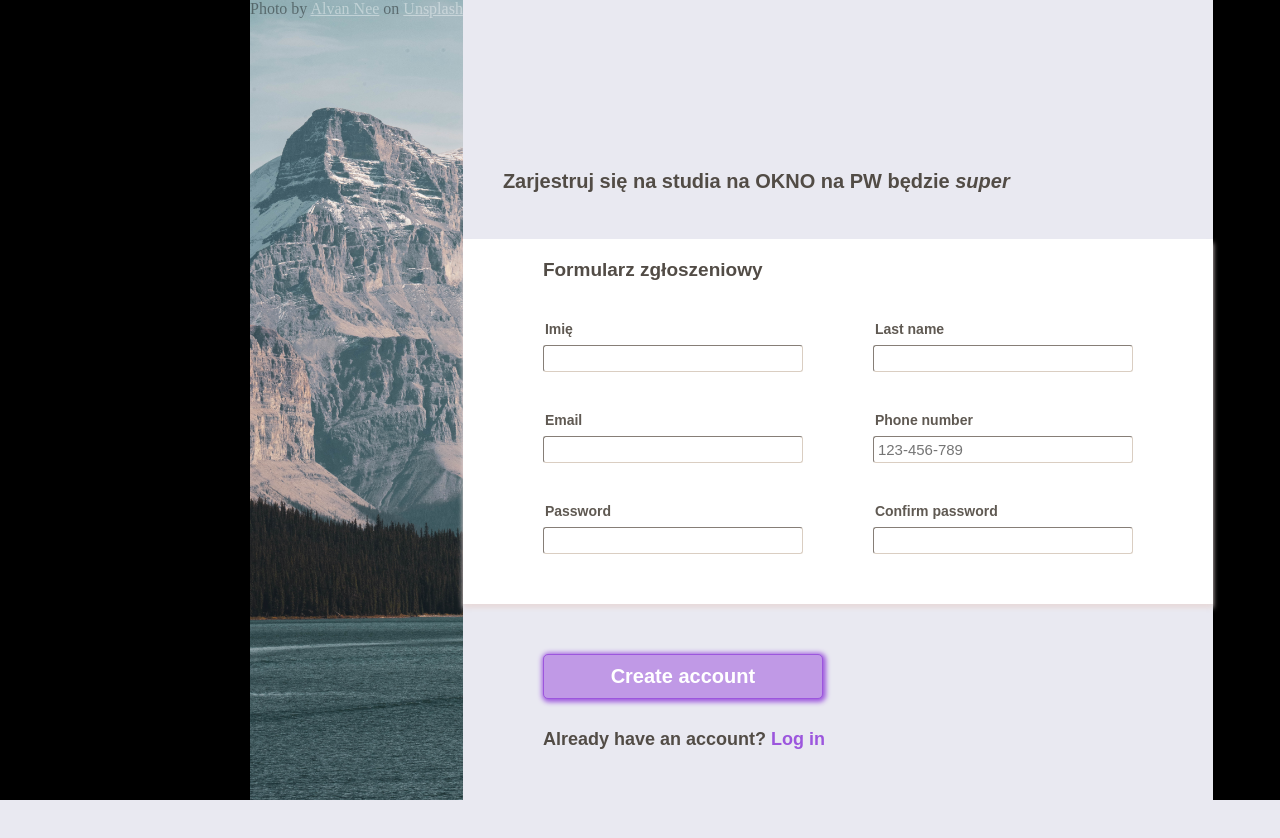
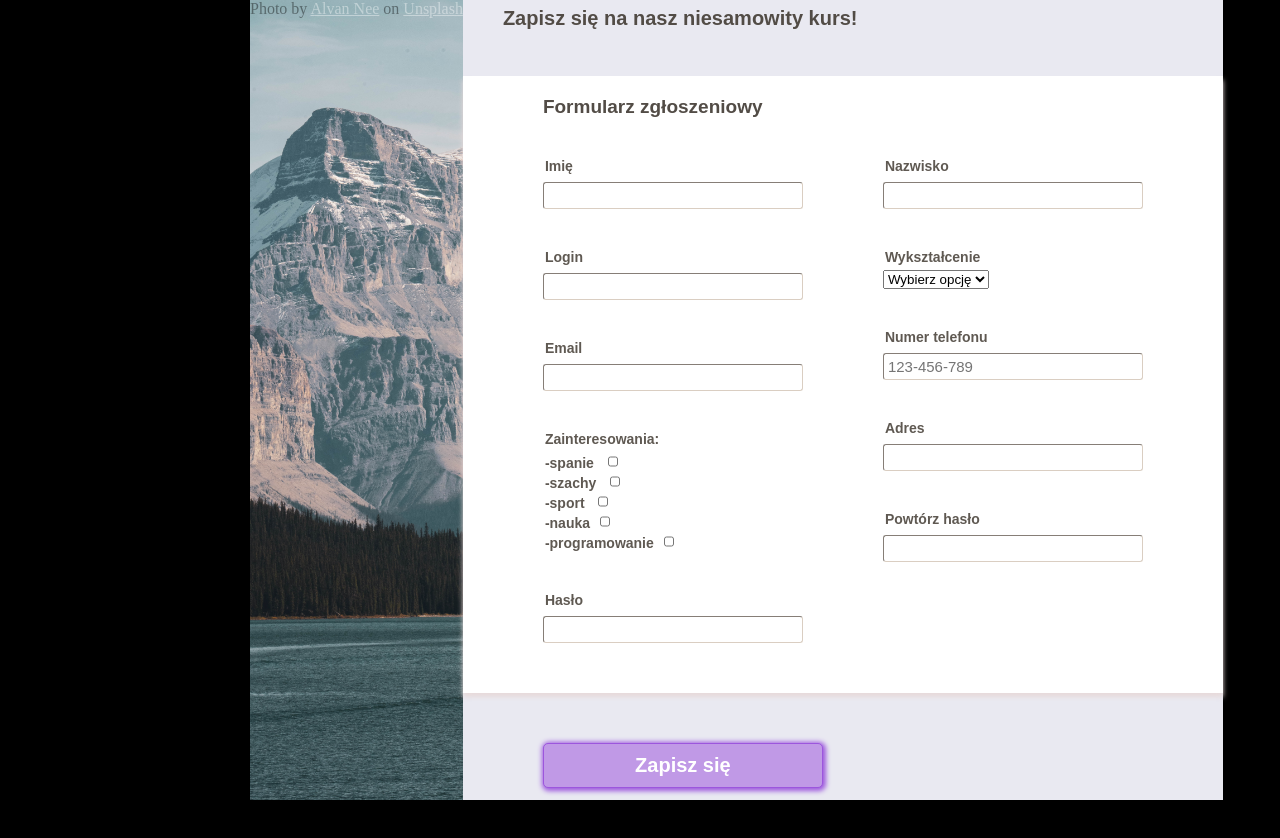
Before and after one commit to GregSCoding/my-first-form, a PHP site: page / in a window 1280 px wide; the page is wider, and only the part inside the window is pictured. Before the commit the page ends 800 px from the top of that part, so only its background shows below. Run offline with PHP 8.4, Linux system fonts and the light colour scheme.

Commit message:
dostosowanie wygladu formularza do wymagan projektu, zmiana jezyka na polski

```diff
--- a/index.html
+++ b/index.html
@@ -16,7 +16,7 @@
     <div class="form-side">
       <div class="description-container">
         <div class="description">
-          Zarjestruj się na studia na OKNO na PW będzie <i>super</i>
+          Zapisz się na nasz niesamowity kurs!
         </div>
       </div>
       <form id="signupform">
@@ -26,49 +26,94 @@
             <div class="form-cell">
               <label for="first-name">Imię</label>
               <div class="input-container">
-                <input type="text" id="first-name" name="first-name" pattern="[a-zA-Z]{3,30}" data-description="Enter minimum 3 characters, no numbers." required>
+                <input class="text" type="text" id="first-name" name="first-name" pattern="[a-zA-Z]{3,30}" data-description="Wpisz conajmniej 3 litery, bez cyfr." required>
               </div>
             </div>
             <div class="form-cell">
+              <label for="login" name="login">Login</label>
+              <div class="input-container">
+                <input type="text" class="text" id="login" name="login" required pattern="^.{3,8}$"
+                data-description="3 do 8 znaków">
+              </div>
+              </div>
+            <div class="form-cell">
               <label for="email">Email</label>
               <div class="input-container">
-                <input type="email" id="email" name="email" data-description="Invalid email adress." required>
+                <input type="email" id="email" class="text" name="email" data-description="Niepoprawny adres email" required>
               </div>
             </div>
+              <div class="form-cell">
+                <label>Zainteresowania:</label>
+                <div class="checkbox-group">
+                  <label>
+                    -spanie <input type="checkbox" class="checkbox" value="Spanie">
+                  </label><br>
+                  <label>
+                    -szachy <input type="checkbox" class="checkbox" value="Szachy">
+                  </label><br>
+                  <label>
+                    -sport <input type="checkbox" class="checkbox" name="options[]" value="Sport">
+                  </label><br>
+                  <label>
+                    -nauka<input type="checkbox"class="checkbox" name="options[]" value="Nauka">
+                  </label><br>
+                  <label>
+                    -programowanie<input type="checkbox" class="checkbox" name="options[]" value="Programowanie">
+                  </label><br>
+                </div>
+              </div>
+            </divv>
             <div class="form-cell">
-              <label for="password" name="password">Password</label>
+              <label for="password" name="password">Hasło</label>
               <div class="input-container">
-                <input type="password" id="password" name="password" required pattern="(?=^.{8,}$)((?=.*\d)|(?=.*\W+))(?![.\n])(?=.*[A-Z])(?=.*[a-z]).*$"
-                data-description="8 chars, uppercase, lowercase and a symbol.">
+                <input type="password" class="text" id="password" name="password" required pattern="(?=^.{8,}$)((?=.*\d)(?=.*\W+))(?![.\n])(?=.*[A-Z])(?=.*[a-z]).*$"
+                data-description="8 znaków, cyfra, znak specjalny, duża litera">
               </div>
               </div>
             </div>
             <div class="form-column">
               <div class="form-cell">
-                <label for="last-name">Last name</label>
+                <label for="last-name">Nazwisko</label>
                 <div class="input-container">
-                  <input type="text" id="last-name" name="last-name" pattern="[a-zA-Z]{2-30}"data-description="Minimum 2 character, no numbers." required>
+                  <input type="text" class="text" id="last-name" name="last-name" pattern="^[A-Za-z]{2,30}$"data-description="Conajmnniej 2 litery, bez cyfr" required>
                 </div>
               </div>
+              <div class="input-container">
+                <div class="form-cell">
+                <label for="options">Wykształcenie</label>
+                <select id="options" name="options" required>
+                  <option value="" disabled selected>Wybierz opcję</option>
+                  <option value="option1">Brak</option>
+                  <option value="option2">Podstawowe</option>
+                  <option value="option3">Średnie</option>
+                  <option value="option4">Wyższe</option>
+                </select>
+              </div>
+              </div>
               <div class="form-cell">
-                  <label for="phone-number">Phone number</label>
+                  <label for="phone-number">Numer telefonu</label>
                   <div class="input-container">
-                    <input type="tel" id="phone-number" name="phone-number" pattern="^[0-9]{3}-[0-9]{3}-[0-9]{3}$" required
-                    data-description="Phone format '123-456-789'." placeholder="123-456-789">
+                    <input type="tel" id="phone-number" class="text" name="phone-number" pattern="^[0-9]{3}-[0-9]{3}-[0-9]{3}$" required
+                    data-description="Format numeru '123-456-789'." placeholder="123-456-789">
                   </div>
               </div>
+              <div class="form-cell">
+                <label for="adres">Adres</label>
+                <div class="input-container">
+                  <input type="text" id="adress" name="adress" class="text" pattern="^{3,30}$"data-description="3 do 30 znaków" required>
+                </div>
+              </div>
                 <div class="form-cell">
-                  <label for="password-confirmation" name="password-confirmation">Confirm password</label>
+                  <label for="password-confirmation" name="password-confirmation">Powtórz hasło</label>
                   <div class="input-container">
-                    <input type="password" id="confirm-password" required data-description="Please enter matching password.">
+                    <input type="hasło" id="confirm-password" class="text" required data-description="Podaj takie samo hasło">
                   </div>
                 </div>
               </div>
             </div>
         </form>
       <div class="submit-section">
-              <button type="submit" form="signupform" id="submit-btn">Create account</button>
-              <div style="font-size: 18px;font-weight: bold;">Already have an account? <span style="color: rgb(156, 86, 221);">Log in</span></div>
+              <button type="submit" form="signupform" id="submit-btn">Zapisz się</button>
       </div>
     </div>
   </div>
--- a/java.js
+++ b/java.js
@@ -6,6 +6,10 @@
 let passwordInputs = document.querySelectorAll('[type="password"]');
 let passwordInput = passwordInputs[0];
 let passwordConfirmation = passwordInputs[1];
+let checkBoxes = document.querySelectorAll('type="checkbox"');
+checkBoxes.forEach(elem => {
+  elem.removeEventListener("focusout", validate);
+});
 inputs.forEach(elem => {
   elem.addEventListener("focusout", validate);
 });
@@ -32,7 +36,7 @@
 }
 
 function validate(event){
-  if(event.target.hasIcon = true) removeIndicators(event);
+  if(event.target.hasIcon = true) removeIndicators(event);passwordInputs = document.querySelectorAll('[type="password"]');
   if(event.target.checkValidity()){
     event.target.parentNode.append(checkicon.cloneNode());
     event.target.classList.add("valid");
--- a/style.css
+++ b/style.css
@@ -24,7 +24,7 @@
 
 .form-table{
   display: flex;
-  gap: 70px;
+  gap: 80px;
 }
 form{
   padding: 20px 80px 50px 80px;
@@ -47,7 +47,19 @@
   gap: 5px;
   margin-top: 40px;
 }
-input{
+.checkbox{
+  border-radius: 3px;
+  border-width: 0.1px;
+  border-color: rgb(218, 206, 194);
+  margin-left: 10px;
+  margin-right: 10px;
+  width: 10px;
+  font-size: 15px;
+  padding: 4px;
+  margin-top: 3px;
+}
+
+.text{
   border-radius: 3px;
   border-width: 0.1px;
   border-color: rgb(218, 206, 194);
@@ -163,7 +175,7 @@
   box-shadow: 1px 2px 5px blue;
 }
 .valid{
-  border-color: rgb(126, 179, 47);
+  border-color: rgb(126, 179, 47);Stwórz
   box-shadow: 1px 2px 5px rgb(126, 179, 47);
 }
 .invalid{
```
